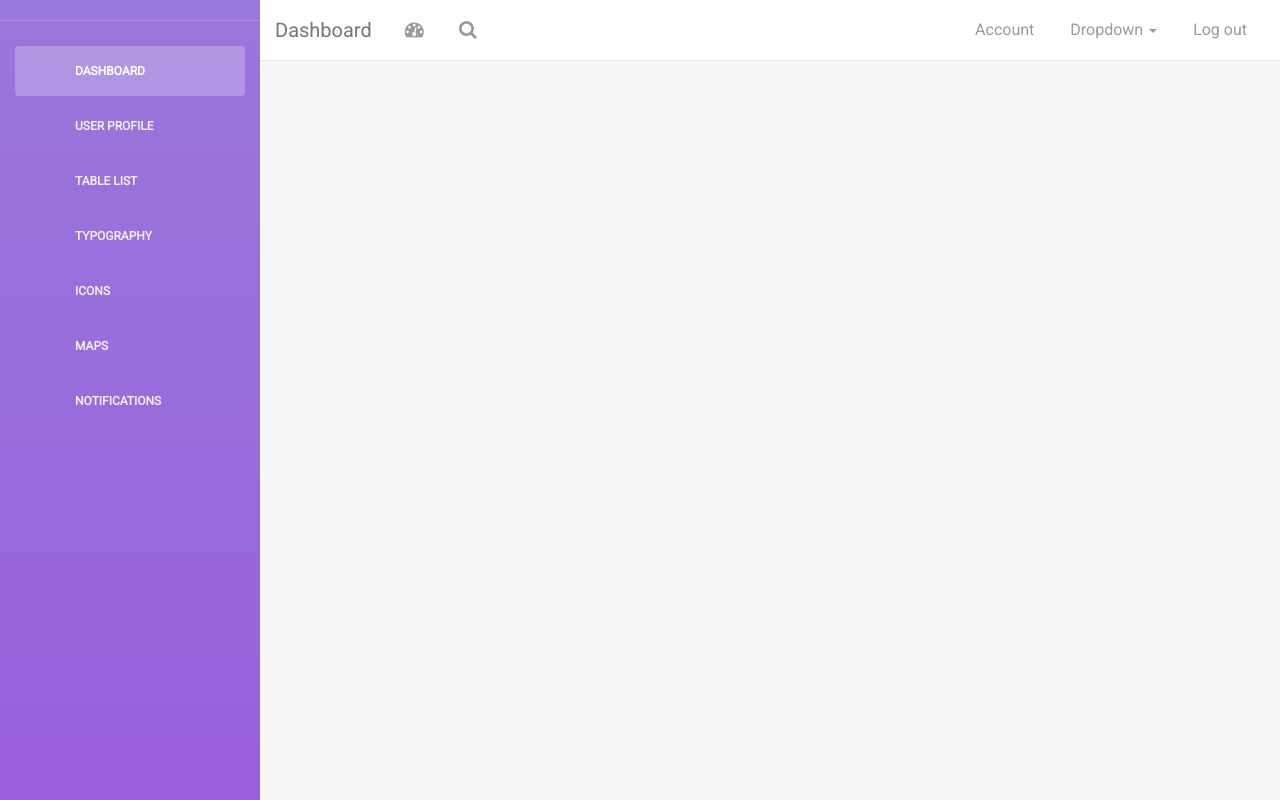
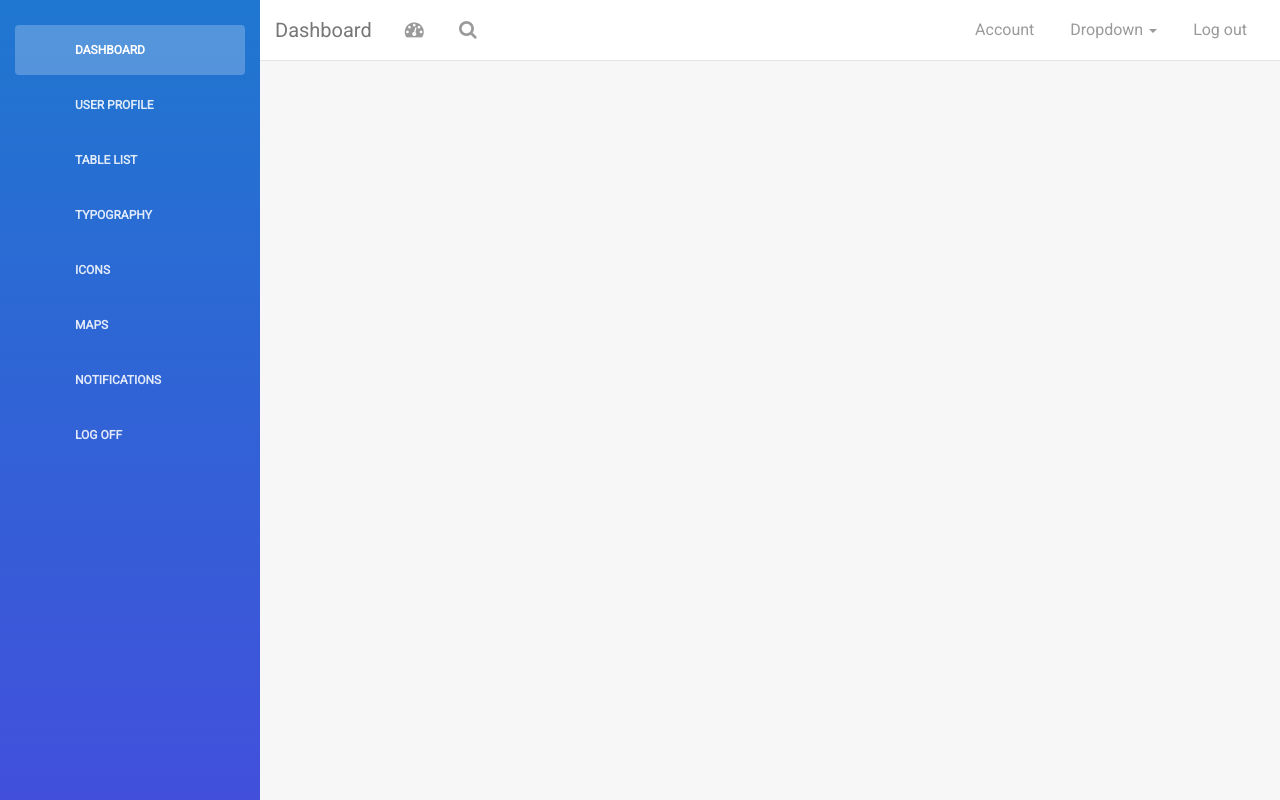
Before and after one commit to rghrist23/airport, a PHP site: page /dashboard.php in a window 1280 px wide. Run offline with PHP 8.4, Linux system fonts and the light colour scheme; some libraries are stand-ins or nearby versions.

Commit message:
Commit before new pull.
I don't remember what I changed since the last iteration.

```diff
--- a/Management App/index.php
+++ b/Management App/index.php
@@ -29,7 +29,7 @@
         <div class="modal-content">
             <div class="modal-header">
                 <button type="button" class="close" data-dismiss="modal"><span aria-hidden="true">×</span><span class="sr-only">Close</span></button>
-                <h4 class="modal-title" id="myModalLabel" style="color:red;">MOFOS</h4>
+                <h4 class="modal-title" id="myModalLabel" style="color:red;">Login</h4>
             </div>
             <div class="modal-body">
                 <div class="row">
--- a/Management App/sidebar_navbar.html
+++ b/Management App/sidebar_navbar.html
@@ -1,5 +1,7 @@
+
+
 <div class="wrapper">
-    <div class="sidebar" data-color="purple" data-image="assets/img/sidebar-5.jpg">
+    <div class="sidebar" data-color="blue">
 
         <!--
 
@@ -9,13 +11,10 @@
         -->
 
         <div class="sidebar-wrapper">
-            <div class="logo">
-
-            </div>
 
             <ul class="nav">
                 <li class="active">
-                    <a href="dashboard.html">
+                    <a href="dashboard.php">
                         <i class="pe-7s-graph"></i>
                         <p>Dashboard</p>
                     </a>
@@ -54,6 +53,12 @@
                     <a href="notifications.html">
                         <i class="pe-7s-bell"></i>
                         <p>Notifications</p>
+                    </a>
+                </li>
+                <li>
+                    <a href="index.php">
+                        <i class="pe-7s-bell"></i>
+                        <p>Log Off</p>
                     </a>
                 </li>
             </ul>
@@ -122,3 +127,5 @@
                 </div>
             </div>
         </nav>
+    </div>
+</div>
```
Also changed, not shown: Management App/user.html (added, +8 -0 lines).
